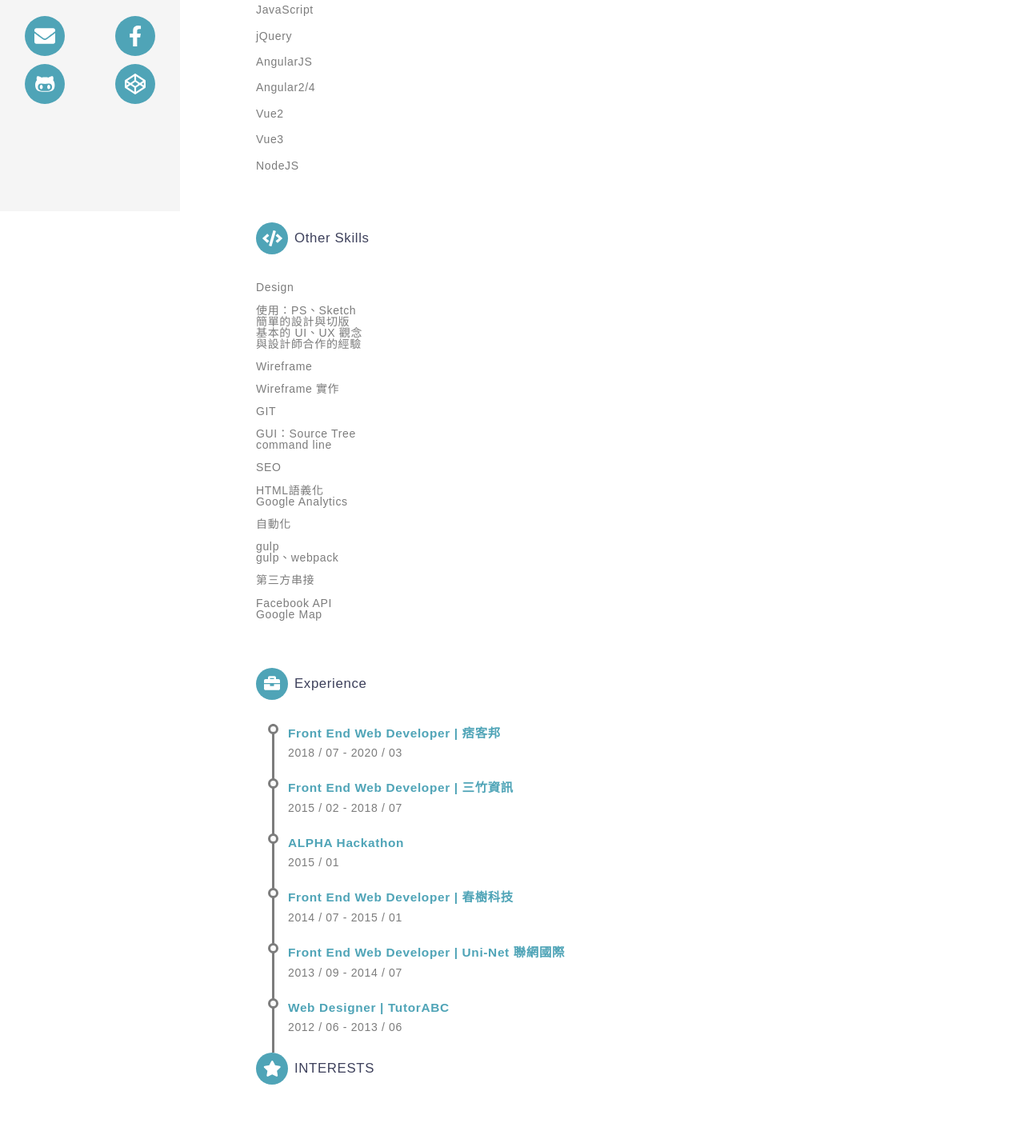
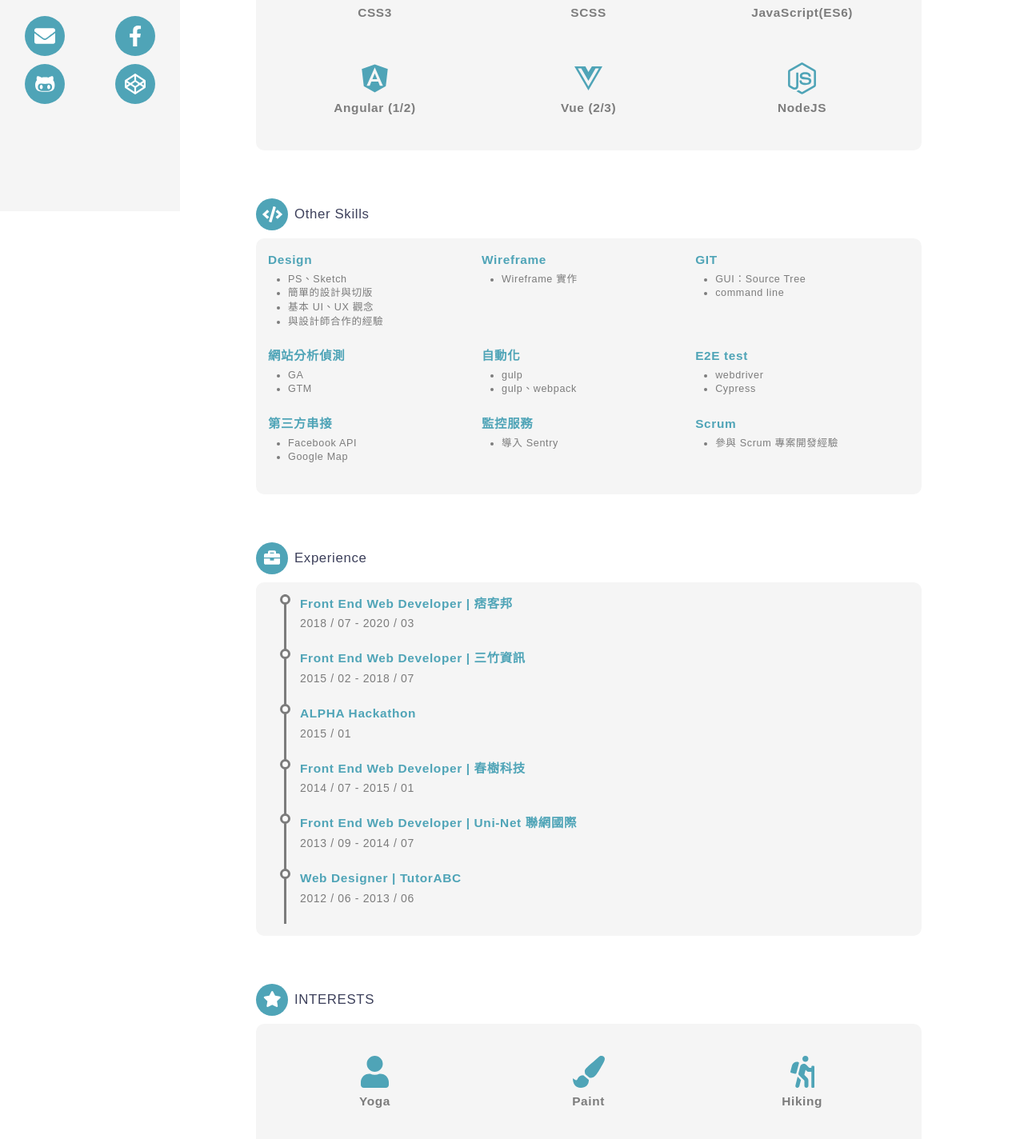
Before and after one commit to superRainbow/website, a Vue app: page /work#/about in a window 1280 px wide. Shown: the part 536-1960 px from the top of the page at 80% size. Built offline with nearby package versions, Linux system fonts and the light colour scheme.

Commit message:
refactor(about): 樣式重新設計

```diff
--- a/src/assets/data/skills.json
+++ b/src/assets/data/skills.json
@@ -1,71 +1,71 @@
 {
   "main": [
     {
-      "title": "CSS3 & SCSS",
-      "des": ""
+      "title": "CSS3",
+      "icon": ["fab", "css3-alt"]
     },
     {
-      "title": "JavaScript",
-      "des": ""
+      "title": "SCSS",
+      "icon": ["fab", "sass"]
     },
     {
-      "title": "jQuery",
-      "des": ""
+      "title": "JavaScript(ES6)",
+      "icon": ["fab", "js-square"]
     },
     {
-      "title": "AngularJS",
-      "des": ""
+      "title": "Angular (1/2)",
+      "icon": ["fab", "angular"]
     },
     {
-      "title": "Angular2/4",
-      "des": ""
-    },
-    {
-      "title": "Vue2",
-      "des": ""
-    },
-    {
-      "title": "Vue3",
-      "des": ""
+      "title": "Vue (2/3)",
+      "icon": ["fab", "vuejs"]
     },
     {
       "title": "NodeJS",
-      "des": ""
+      "icon": ["fab", "node-js"]
     }
   ],
   "other": [
     {
       "title": "Design",
       "des": [
-        "使用：PS、Sketch",
+        "PS、Sketch",
         "簡單的設計與切版",
-        "基本的 UI、UX 觀念",
+        "基本 UI、UX 觀念",
         "與設計師合作的經驗"
       ]
     },
     {
       "title": "Wireframe",
-      "des": "Wireframe 實作"
+      "des": ["Wireframe 實作"]
     },
     {
       "title": "GIT",
       "des": ["GUI：Source Tree", "command line"]
     },
     {
-      "title": "SEO",
-      "des": ["HTML語義化", "Google Analytics"]
+      "title": "網站分析偵測",
+      "des": ["GA", "GTM"]
     },
     {
       "title": "自動化",
       "des": ["gulp", "gulp、webpack"]
     },
     {
-      "title": "",
-      "des": ""
+      "title": "E2E test",
+      "des": ["webdriver", "Cypress"]
     },
     {
       "title": "第三方串接",
       "des": ["Facebook API", "Google Map"]
+    },
+    {
+      "title": "監控服務",
+      "des": ["導入 Sentry"]
+    },
+    {
+      "title": "Scrum",
+      "des": ["參與 Scrum 專案開發經驗"]
     }
   ]
 }
--- a/src/components/core/AboutSection.vue
+++ b/src/components/core/AboutSection.vue
@@ -1,17 +1,19 @@
 <template>
-  <div :class="ABOUT_SECTION_CONFIG[type].class">
+  <div :class="[ 'section', ABOUT_SECTION_CONFIG[type].class ]">
     <h3>
       <i>
         <font-awesome-icon :icon="ABOUT_SECTION_CONFIG[type].icon" />
       </i>
       <span>{{ ABOUT_SECTION_CONFIG[type].title }}</span>
     </h3>
-    <ul>
+    <ul class="content">
       <li v-for="(item, index) in data"
           :key="`${ABOUT_SECTION_CONFIG[type].class}-${index}`">
         <p class="title">{{ item.title }}</p>
         <font-awesome-icon v-if="item.icon"
                            :icon="item.icon" />
+        <img v-if="item.img"
+             :src="isLocalUrl(item.img)? imgPath(item.img) : item.img">
         <template v-if="item.des">
           <ul v-if="isArray(item.des)">
             <li v-for="i in item.des"
@@ -26,7 +28,7 @@
 
 <script>
 import { ABOUT_SECTION_CONFIG } from '@/utils/const.js';
-import { isArray } from '@/utils/validate.js';
+import { isArray, isLocalUrl } from '@/utils/validate.js';
 export default {
   props: ['type', 'data'],
   data() {
@@ -36,14 +38,19 @@ export default {
   },
   methods: {
     isArray,
+    isLocalUrl,
   }
 }
 </script>
 
 <style lang="scss" scoped>
 @import '@/assets/scss/index';
+
+.section {
+  margin-bottom: 60px;
+
   h3 {
-  margin-bottom: 30px;
+    margin-bottom: 10px;
     i {
       color: #fff;
       background: $theme-bule;
@@ -65,35 +72,110 @@ h3 {
       font-size: 1.2em;
       line-height: 40px;
     }
+  }
+
+  .content {
+    padding: 15px;
+    border-radius: 10px;
+    background: #f5f5f5;
+    .title {
+      color: #4fa4b7;
+      font-weight: 600;
+      margin: 0 0 5px;
+      font-size: 1.1em;
+    }
+  }
+
   @include phone-width {
+    h3 {
       span {
         font-size: 25px;
       }
     }
   }
+}
 
 .main-skills {
-  margin: 30px 0 60px;
-
+  .content {
+    display: flex;
+    flex-flow: wrap;
+    & > li {
+      display: flex;
+      flex-direction: column-reverse;
+      width: 33.3%;
+      margin: 20px 0;
+      text-align: center;
+      .title {
+        color: #7c7c7c;
+      }
+      svg {
+        margin: 5px auto;
+        font-size: 40px;
+        color: #4fa4b7;
+      }
+    }
+  }
   @include phone-width {
+    .content {
+      flex-direction: column;
+      & > li {
+        width: 100%;
+        align-items: center;
+        flex-direction: row-reverse;
+        text-align: left;
+        .title {
+          width: 200px;
+          margin-bottom: 0;
+          font-size: 1.3em;
+        }
+      }
+    }
   }
 }
 .other-skills {
-  margin: 30px 0 60px;
+  .content {
+    display: flex;
+    flex-flow: wrap;
+    & > li {
+      width: 33.3%;
+      margin-bottom: 20px;
+      ul {
+        margin-left: 25px;
+        list-style-type: disc;
+        li {
+          margin-bottom: 5px;
+          font-size: 0.9em;
         }
-.experience {
+      }
+    }
+  }
+
+  @include phone-width {
+    .content {
+      flex-direction: column;
+      .title {
+        font-size: 1.3em;
+        margin-bottom: 10px;
+      }
+      & > li {
+        width: 100%;
         ul {
           li {
+            font-size: 1.1em;
+          }
+        }
+      }
+    }
+  }
+}
+
+.experience {
+  .content {
+    & > li {
       position: relative;
       margin-left: 15px;
       padding-left: 25px;
       padding-bottom: 25px;
-      p {
-        color: $theme-bule;
-        font-weight: 600;
-        margin: 0 0 5px;
-        font-size: 1.1em;
-      }
       span {
         transition-duration: 0.3s;
       }
@@ -130,8 +212,8 @@ h3 {
     }
   }
   @include phone-width {
-    ul {
-      li {
+    .content {
+      & > li {
         p {
           font-size: 1em;
         }
@@ -139,26 +221,29 @@ h3 {
     }
   }
 }
+
 .interests {
-  ul {
+  .content {
     display: flex;
-    justify-content: space-around;
-    flex-wrap: wrap;
-    li {
+    flex-flow: wrap;
+    & > li {
+      display: flex;
+      flex-direction: column-reverse;
+      width: 33.3%;
+      margin: 20px 0;
       text-align: center;
-      width: 50%;
-      margin: 25px 0;
-      i,
-      span {
-        display: block;
+      .title {
+        color: #7c7c7c;
       }
-      i {
-        font-size: 35px;
-        margin-bottom: 10px;
-        transition-duration: 0.3s;
+      svg {
+        margin: 5px auto;
+        font-size: 40px;
+        color: #4fa4b7;
+        transition: transform 200ms ease-in-out;
       }
       &:hover {
-        i {
+        cursor: pointer;
+        svg {
           color: $theme-orange;
           transform: scale(1.2);
         }
@@ -170,12 +255,29 @@ h3 {
     }
   }
   @include phone-width {
-    ul {
-      li {
-        width: 33%;
-        margin: 10px 0;
+    .content {
+      flex-direction: column;
+      & > li {
+        width: 100%;
+        align-items: center;
+        flex-direction: row-reverse;
+        text-align: left;
+        .title {
+          width: 150px;
+          margin-bottom: 0;
+          font-size: 1.3em;
         }
       }
     }
   }
+}
+
+@keyframes circle {
+  from {
+    box-shadow: 0 0 0 0px $theme-dark-grey;
+  }
+  to {
+    box-shadow: 0 0 0 6px rgba(61, 64, 91, 0);
+  }
+}
 </style>
--- a/src/components/pages/About.vue
+++ b/src/components/pages/About.vue
@@ -6,9 +6,9 @@
              alt="">
       </div>
       <div>
-        <h1>吳采洪 / Rainbow</h1>
-        <p>在前端已有 4 - 5 年經驗， <br />從一開始的設計畫面、切版到現在開發大型的 SPA 專案，<br />一路上真的學習到很多前端相關知識與技能，還有跨部門、與不同性質職務的人溝通合作，<br />讓我能多角度思考事情、考慮專案。</p>
-        <p>目前還正努力學習各種前端技術，希望自己的進步及成長能夠被看見，請大家多指教。</p>
+        <h1>吳采洪 / Rainbow 🌈</h1>
+        <p>在前端已有 4 - 5 年經驗， <br />從一開始的設計畫面、切版到現在開發大型的 SPA 專案，<br />一路上真的學習到很多前端相關知識與技能，<br />還有跨部門、與不同性質職務的人溝通合作，<br />讓我能多角度思考事情、考慮專案。</p>
+        <p>目前還正努力學習各種前端技術，<br />希望自己的進步及成長能夠被看見，請大家多指教。</p>
       </div>
     </div>
     <section>
@@ -47,7 +47,7 @@ export default {
 @import '@/assets/scss/index';
 .about {
   display: flex;
-  flex-wrap: wrap;
+  flex-direction: column;
 }
 .me {
   margin: 30px 0 60px;
```
Lines whose indentation alone changed are shown as unchanged.
